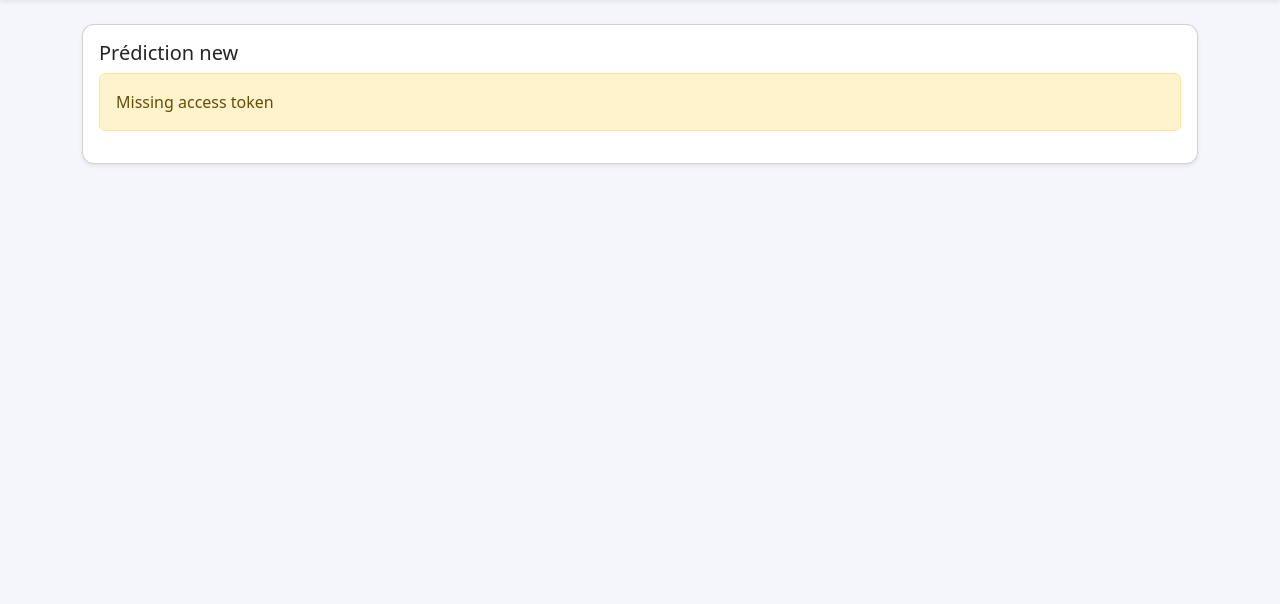
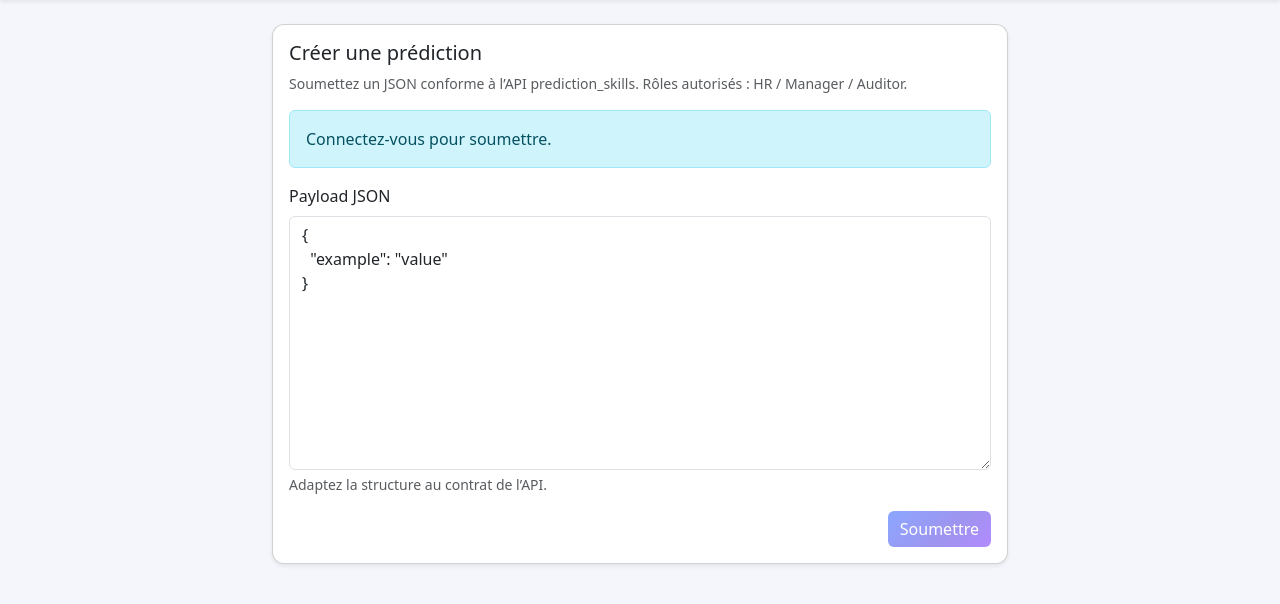
Before and after one commit to NawfalRAZOUK7/smarthr360-frontend, a Django app: page /predictions/new/ in a window 1280 px wide. Shown: the part 56-660 px from the top of the page. Run offline with Django 5.2, Linux system fonts and the light colour scheme.

Commit message:
Frontend Phase 2: create prediction form and role handling

```diff
--- /dev/null
+++ b/templates/create_prediction.html
@@ -0,0 +1,38 @@
+{% extends "base.html" %}
+{% block title %}Créer une prédiction{% endblock %}
+{% block content %}
+<div class="row justify-content-center">
+  <div class="col-lg-8">
+    <div class="card shadow-sm">
+      <div class="card-body">
+        <h5 class="card-title mb-2">Créer une prédiction</h5>
+        <p class="text-muted small mb-3">
+          Soumettez un JSON conforme à l’API prediction_skills. Rôles autorisés : HR / Manager / Auditor.
+        </p>
+        {% if not user_role %}
+          <div class="alert alert-info">Connectez-vous pour soumettre.</div>
+        {% elif not role_allowed %}
+          <div class="alert alert-warning">Votre rôle ({{ user_role }}) n’est pas autorisé pour créer des prédictions.</div>
+        {% endif %}
+        {% if message %}
+          <div class="alert alert-success">{{ message }}</div>
+        {% endif %}
+        {% if error %}
+          <div class="alert alert-warning">{{ error }}</div>
+        {% endif %}
+        <form method="post">
+          {% csrf_token %}
+          <div class="mb-3">
+            <label class="form-label">Payload JSON</label>
+            <textarea class="form-control" name="payload" rows="10">{{ payload }}</textarea>
+            <div class="form-text">Adaptez la structure au contrat de l’API.</div>
+          </div>
+          <div class="d-flex justify-content-end">
+            <button type="submit" class="btn btn-primary" {% if not user_role %}disabled{% endif %}>Soumettre</button>
+          </div>
+        </form>
+      </div>
+    </div>
+  </div>
+</div>
+{% endblock %}
--- a/ui/urls.py
+++ b/ui/urls.py
@@ -10,6 +10,7 @@ urlpatterns = [
     path("register/", views.register_view, name="register"),
     path("logout/", views.logout_view, name="logout"),
     path("refresh/", views.refresh_view, name="refresh"),
+    path("predictions/new/", views.create_prediction_view, name="prediction_create"),
     path("predictions/<str:prediction_id>/", views.prediction_detail, name="prediction_detail"),
     path("profile/", views.profile_view, name="profile"),
 ]
--- a/ui/views.py
+++ b/ui/views.py
@@ -1,3 +1,4 @@
+import json
 import os
 from typing import Any, Dict
 
@@ -9,6 +10,7 @@ from django.urls import reverse
 AUTH_API_BASE_URL = os.environ.get("AUTH_API_BASE_URL", "http://localhost:8000")
 PREDICTION_API_BASE_URL = os.environ.get("PREDICTION_API_BASE_URL", "http://localhost:8001")
 API_VERSION = os.environ.get("API_VERSION", "2")
+ALLOWED_ROLES = {"HR", "MANAGER", "AUDITOR"}
 
 
 def _extract_error(resp: requests.Response) -> str:
@@ -56,7 +58,7 @@ def _fetch_predictions(access_token: str) -> Dict[str, Any]:
         if resp.status_code == 200:
             return resp.json()
         if resp.status_code in (401, 403):
-            return {"results": [], "error": "Accès refusé. Connectez-vous avec un rôle autorisé."}
+            return {"results": [], "error": "Accès refusé. Connectez-vous avec un rôle autorisé (HR/Manager/Auditor)."}
         return {"results": [], "error": f"API returned {resp.status_code}: {resp.text}"}
     except requests.RequestException as exc:
         return {"results": [], "error": str(exc)}
@@ -78,7 +80,7 @@ def _fetch_prediction_detail(access_token: str, prediction_id: str) -> Dict[str,
         if resp.status_code == 200:
             return resp.json()
         if resp.status_code in (401, 403):
-            return {"error": "Accès refusé. Connectez-vous avec un rôle autorisé."}
+            return {"error": "Accès refusé. Connectez-vous avec un rôle autorisé (HR/Manager/Auditor)."}
         return {"error": f"API returned {resp.status_code}: {resp.text}"}
     except requests.RequestException as exc:
         return {"error": str(exc)}
@@ -229,3 +231,54 @@ def refresh_view(request: HttpRequest) -> HttpResponse:
         {"auth_base": AUTH_API_BASE_URL, "error": error},
         status=401,
     )
+
+
+def create_prediction_view(request: HttpRequest) -> HttpResponse:
+    access_token = request.session.get("access_token")
+    user_role = request.session.get("user_role")
+    role_allowed = user_role in ALLOWED_ROLES if user_role else False
+    message = None
+    error = None
+    payload_text = request.POST.get("payload", '{\n  "example": "value"\n}')
+
+    if request.method == "POST":
+        if not access_token:
+            return redirect(f"{reverse('ui:login')}?next={request.path}")
+        try:
+            payload = json.loads(payload_text)
+        except json.JSONDecodeError:
+            payload = None
+            error = "Payload JSON invalide."
+
+        if payload is not None:
+            try:
+                resp = requests.post(
+                    f"{PREDICTION_API_BASE_URL}/api/v{API_VERSION}/predictions/",
+                    headers={
+                        "Authorization": f"Bearer {access_token}",
+                        "Accept": f"application/json; version={API_VERSION}",
+                    },
+                    json=payload,
+                    timeout=10,
+                )
+                if resp.status_code in (200, 201):
+                    message = "Prédiction créée avec succès."
+                    payload_text = json.dumps(resp.json(), indent=2)
+                elif resp.status_code in (401, 403):
+                    error = "Accès refusé. Rôle requis (HR/Manager/Auditor)."
+                else:
+                    error = _extract_error(resp)
+            except requests.RequestException as exc:
+                error = str(exc)
+
+    return render(
+        request,
+        "create_prediction.html",
+        {
+            "payload": payload_text,
+            "message": message,
+            "error": error,
+            "role_allowed": role_allowed,
+            "user_role": user_role,
+        },
+    )
```
Also changed, not shown: FRONTEND_PLAN.md (+3 -3 lines), templates/dashboard.html (+6 -1 lines), README.md.
